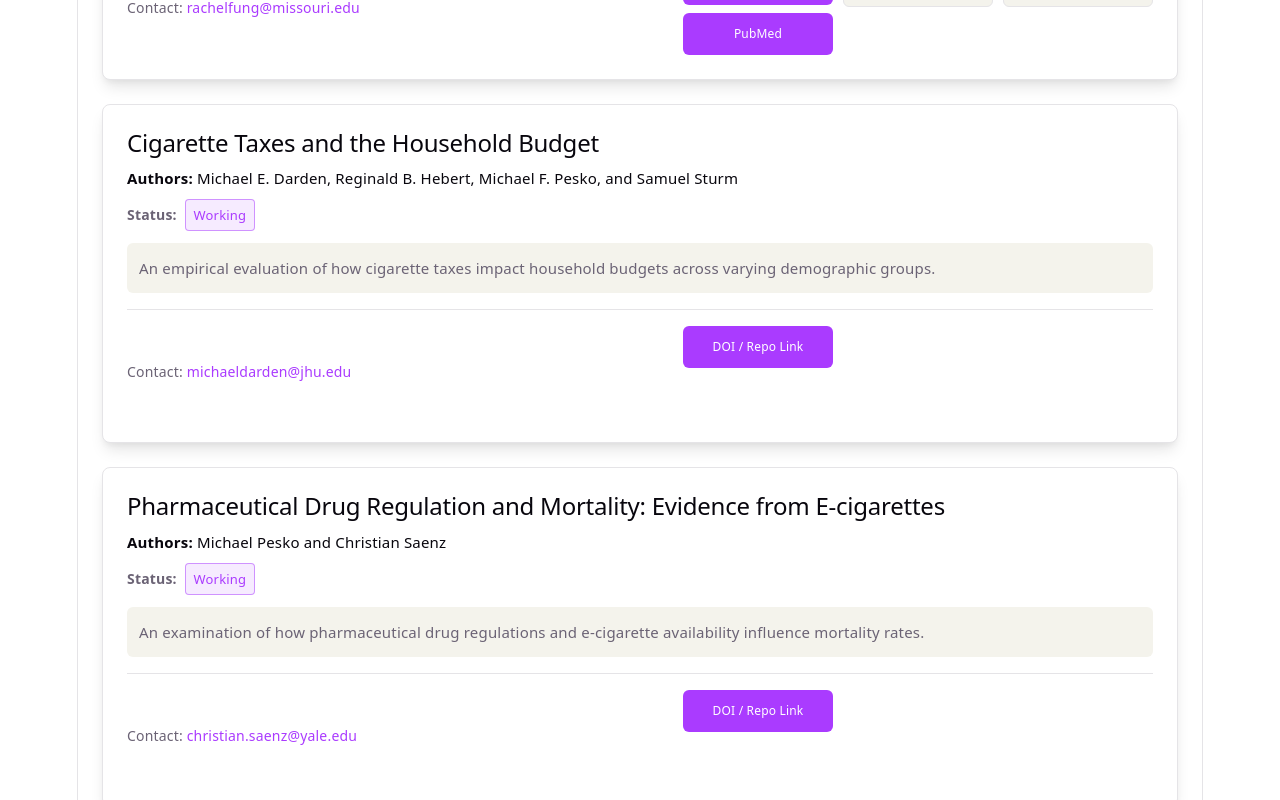
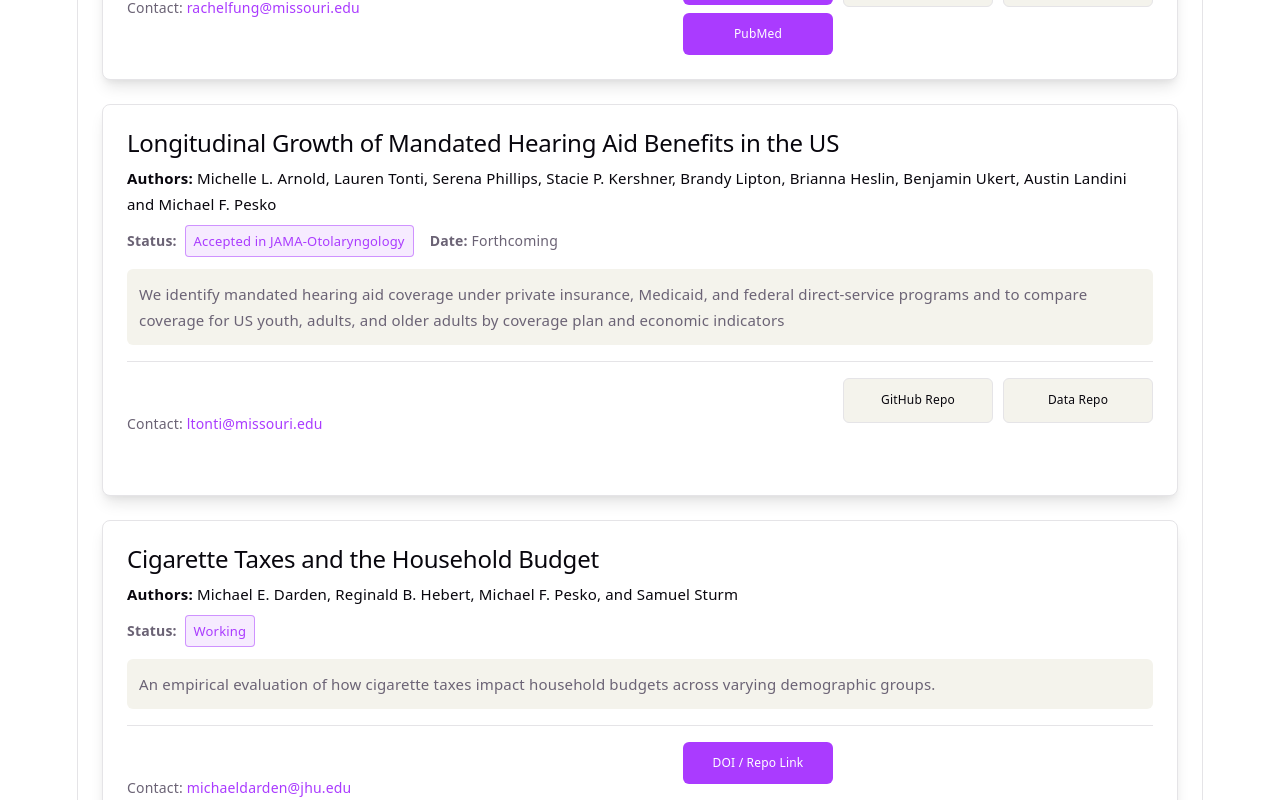
Before and after one commit to Social-Impact-Lab-SIL/SIL-Publications-Archive, a React (Vite) app: page / in a window 1280 px wide. Shown: the part 1300-2100 px from the top of the page. Built offline with nearby package versions, Linux system fonts and the light colour scheme.

Commit message:
Update Hearing Paper

```diff
--- a/src/App.jsx
+++ b/src/App.jsx
@@ -41,12 +41,21 @@ export default function App() {
       pubMedLink: "https://pubmed.ncbi.nlm.nih.gov/42425894/",
       contact: "rachelfung@missouri.edu"
     },
+    {
+      title: "Longitudinal Growth of Mandated Hearing Aid Benefits in the US",
+      authors: "Michelle L. Arnold, Lauren Tonti, Serena Phillips, Stacie P. Kershner, Brandy Lipton, Brianna Heslin, Benjamin Ukert, Austin Landini and Michael F. Pesko",
+      status: "Accepted in JAMA-Otolaryngology",
+      date: "Forthcoming",
+      abstract: "We identify mandated hearing aid coverage under private insurance, Medicaid, and federal direct-service programs and to compare coverage for US youth, adults, and older adults by coverage plan and economic indicators",
+      repoLink: "https://github.com/Social-Impact-Lab-SIL/Longitudinal-Hearing-Aid-Benefits",
+      dataRepoLink: "https://social-impact-lab-sil.github.io/SIL-Data-Repository/Hearing-Healthcare-Policy/",
+      contact: "ltonti@missouri.edu"
+    },
     // Working Papers
     {
       title: "Cigarette Taxes and the Household Budget",
       authors: "Michael E. Darden, Reginald B. Hebert, Michael F. Pesko, and Samuel Sturm",
       status: "Working",
-      date: "2025-01-01",
       abstract: "An empirical evaluation of how cigarette taxes impact household budgets across varying demographic groups.",
       pubLink: "https://www.nber.org/papers/w33746",
       contact: "michaeldarden@jhu.edu"
@@ -55,7 +64,6 @@ export default function App() {
       title: "Pharmaceutical Drug Regulation and Mortality: Evidence from E-cigarettes",
       authors: "Michael Pesko and Christian Saenz",
       status: "Working",
-      date: "2025-01-01",
       abstract: "An examination of how pharmaceutical drug regulations and e-cigarette availability influence mortality rates.",
       pubLink: "https://papers.ssrn.com/sol3/papers.cfm?abstract_id=5108105",
       contact: "christian.saenz@yale.edu"
@@ -64,7 +72,6 @@ export default function App() {
       title: "Automation and Diverging Health Risks",
       authors: "Ricardo B. Ang III, Giseong Kim, Soojin Kim, and Michael F. Pesko",
       status: "Working",
-      date: "2025-01-01",
       abstract: "Analyzing how technological automation trends contribute to diverging health risks and behavioral outcomes.",
       pubLink: "https://ideas.repec.org/p/umc/wpaper/2508.html",
       contact: "rang@tulane.edu"
@@ -73,7 +80,6 @@ export default function App() {
       title: "Early Cigarette Prohibition During War and Peace",
       authors: "Rachel Y. L. Fung, Lauren Hoehn-Velasco, and Michael F. Pesko",
       status: "Working",
-      date: "2025-01-01",
       abstract: "Historical analysis of cigarette prohibitions implemented during wartime versus peacetime periods.",
       pubLink: "https://ideas.repec.org/p/umc/wpaper/2513.html",
       contact: "rachelfung@missouri.edu"
@@ -82,7 +88,6 @@ export default function App() {
       title: "Restricting Sales of Flavored Nicotine Vaping Products: Effects on Cigarette and Nicotine Vaping Product Sales in Canada",
       authors: "Brad Davis, Abigail Friedman, and Michael F. Pesko",
       status: "Working",
-      date: "2025-01-01",
       abstract: "Evaluating market responses and substitution patterns following provincial flavored nicotine vaping restrictions in Canada.",
       pubLink: "https://papers.ssrn.com",
       contact: "badhhh@missouri.edu"
@@ -91,7 +96,6 @@ export default function App() {
       title: "Estimating the Effect of E-Cigarette Nicotine Limits on Cigarette and E-Cigarette Sales in Canada",
       authors: "Brad Davis, Abigail Friedman, and Michael F. Pesko",
       status: "Working",
-      date: "2025-01-01",
       abstract: "Assessing the causal impact of federal e-cigarette nicotine concentration limits on tobacco product sales across Canada.",
       pubLink: "https://papers.ssrn.com",
       contact: "badhhh@missouri.edu"
@@ -100,7 +104,6 @@ export default function App() {
       title: "The Effect of Paid Sick Leave on Healthcare Expenditures",
       authors: "Reginald Hebert, Kevin Callison, Michael Pesko, and Samuel Sturm",
       status: "Working",
-      date: "2025-01-01",
       abstract: "Investigating how mandated or offered paid sick leave impacts overall healthcare utilization and expenditures.",
       pubLink: "https://papers.ssrn.com",
       contact: "reginald.hebert@yale.edu"
```
